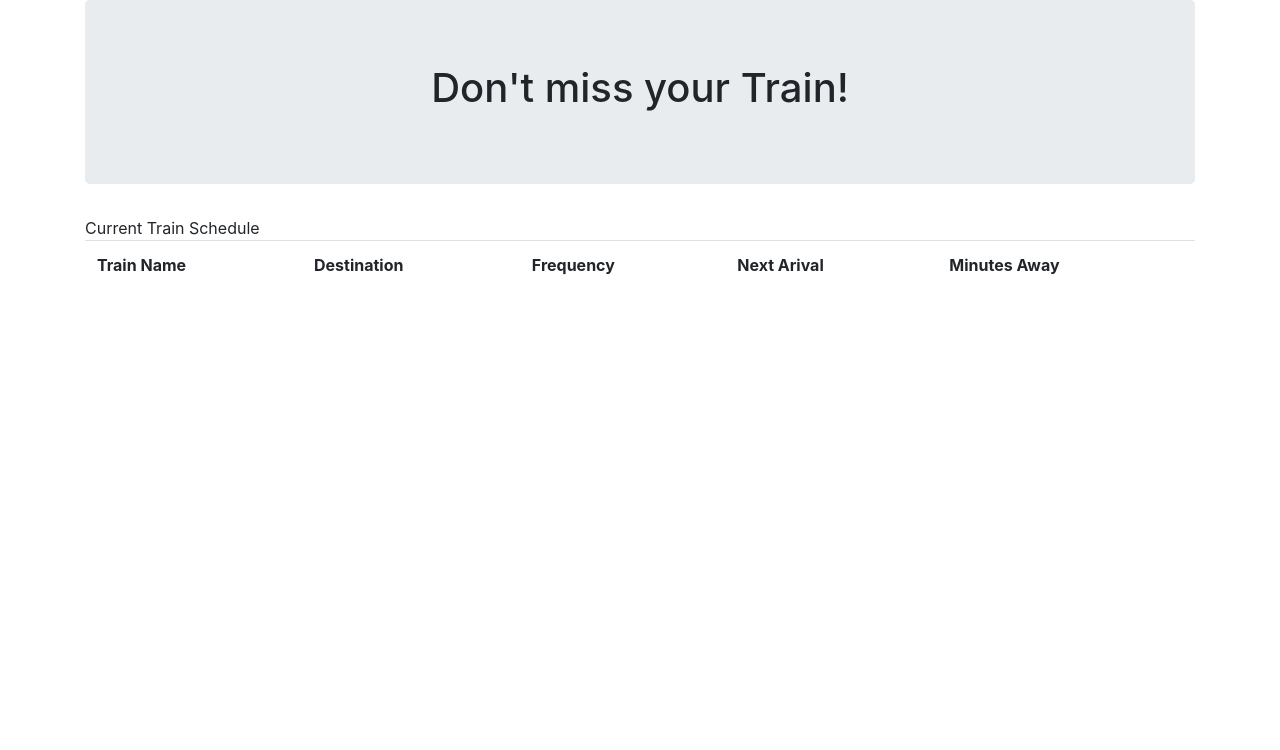
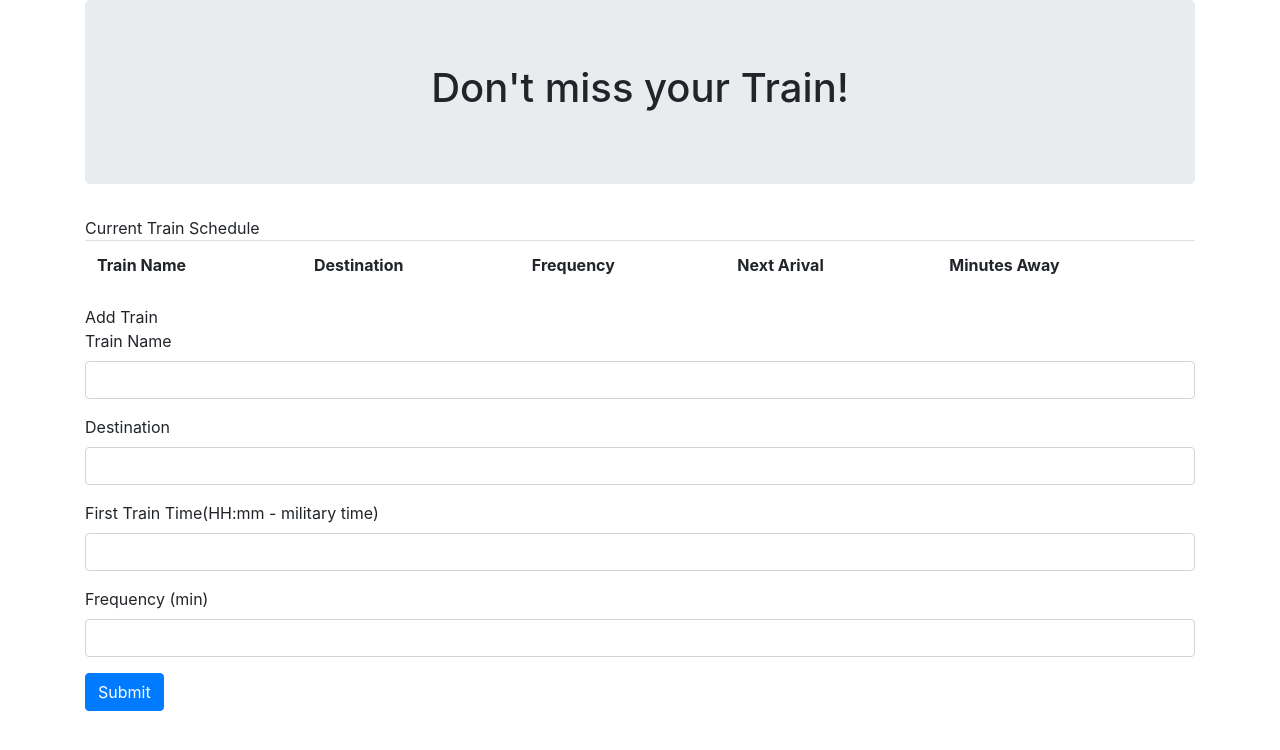
Before and after one commit to mikal815/TrainScheduler, a plain HTML site: page index.html in a window 1280 px wide. Drawn offline with nearby package versions, Linux system fonts and the light colour scheme.

Commit message:
Added train input fields

```diff
--- a/index.html
+++ b/index.html
@@ -35,7 +35,28 @@
             </div>
 
 
-
+              <div class="panel panel-primary">
+              <div class="panel-heading">Add Train</div>
+              <div class="panel-body">
+                    <div class="form-group">
+                        <label id="exampleInputEmail1">Train Name</label>
+                        <input type="email" class="form-control" id="trainName">
+                     </div>
+                     <div class="form-group">
+                        <label id="exampleInputEmail1">Destination</label>
+                        <input type="email" class="form-control" id="dest">
+                     </div>
+                     <div class="form-group">
+                        <label id="exampleInputEmail1">First Train Time(HH:mm - military time)</label>
+                        <input type="email" class="form-control" id="firstTrainTime">
+                     </div>
+                     <div class="form-group">
+                        <label id="exampleInputEmail1">Frequency (min)</label>
+                        <input type="email" class="form-control" id="freq">
+                     </div>
+                     <button type="submut" class="btn btn-primary" id='submit'>Submit</button>
+              </div>
+             </div>
         </div>
 
 
```
